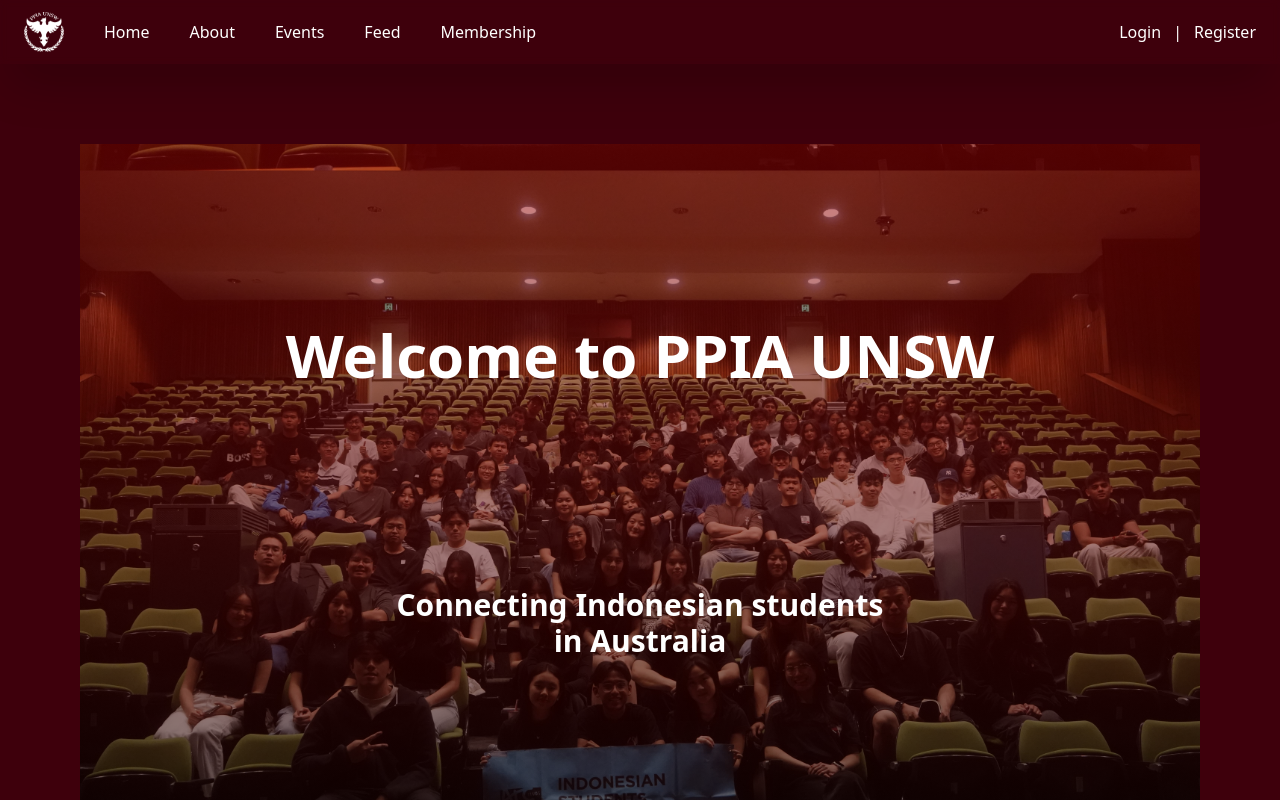
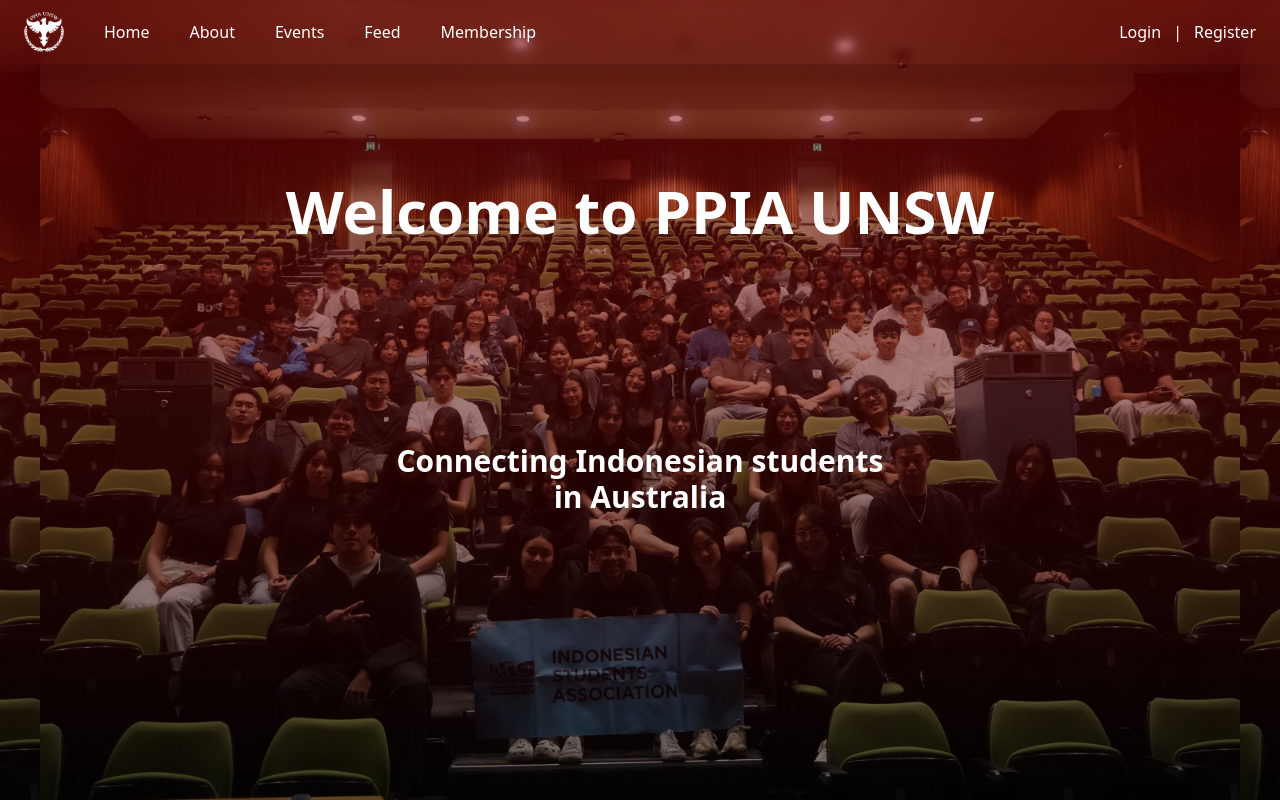
Before and after one commit to MelvinDY/ignite, a React (Vite) app in the folder frontend/: page / in a window 1280 px wide. Shown: the top 800 px of the page. Built offline with nearby package versions, Linux system fonts and the light colour scheme; no server answers.

Commit message:
fix: remove pt-16 and m-20

```diff
--- a/frontend/src/App.tsx
+++ b/frontend/src/App.tsx
@@ -72,7 +72,7 @@ function App() {
             <div className="block md:hidden">
               <MobileNavbar />
             </div>
-            <div className="flex flex-col m-20 pt-16">
+            <div className="flex flex-col">
               <Routes>
                 <Route path="/" element={<Dashboard />} />
                 <Route path="/dashboard" element={<Dashboard />} />
```
